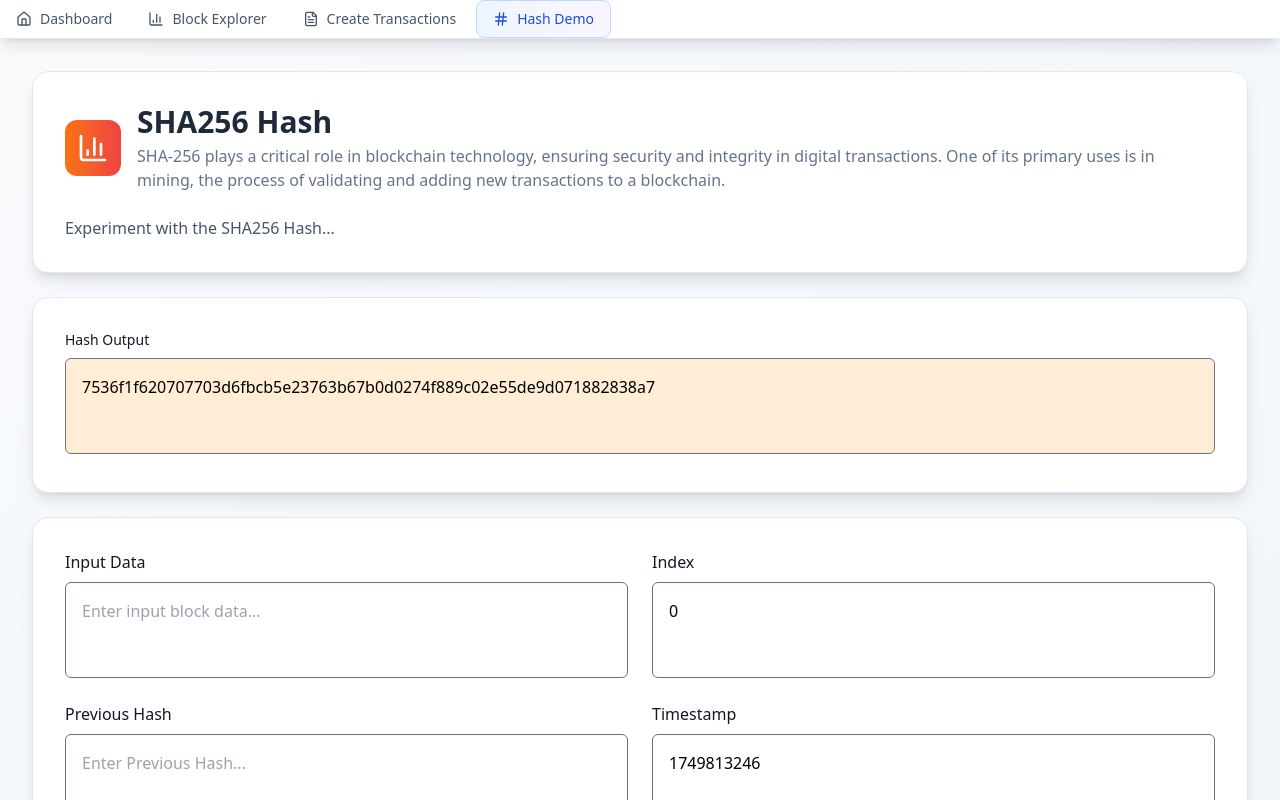
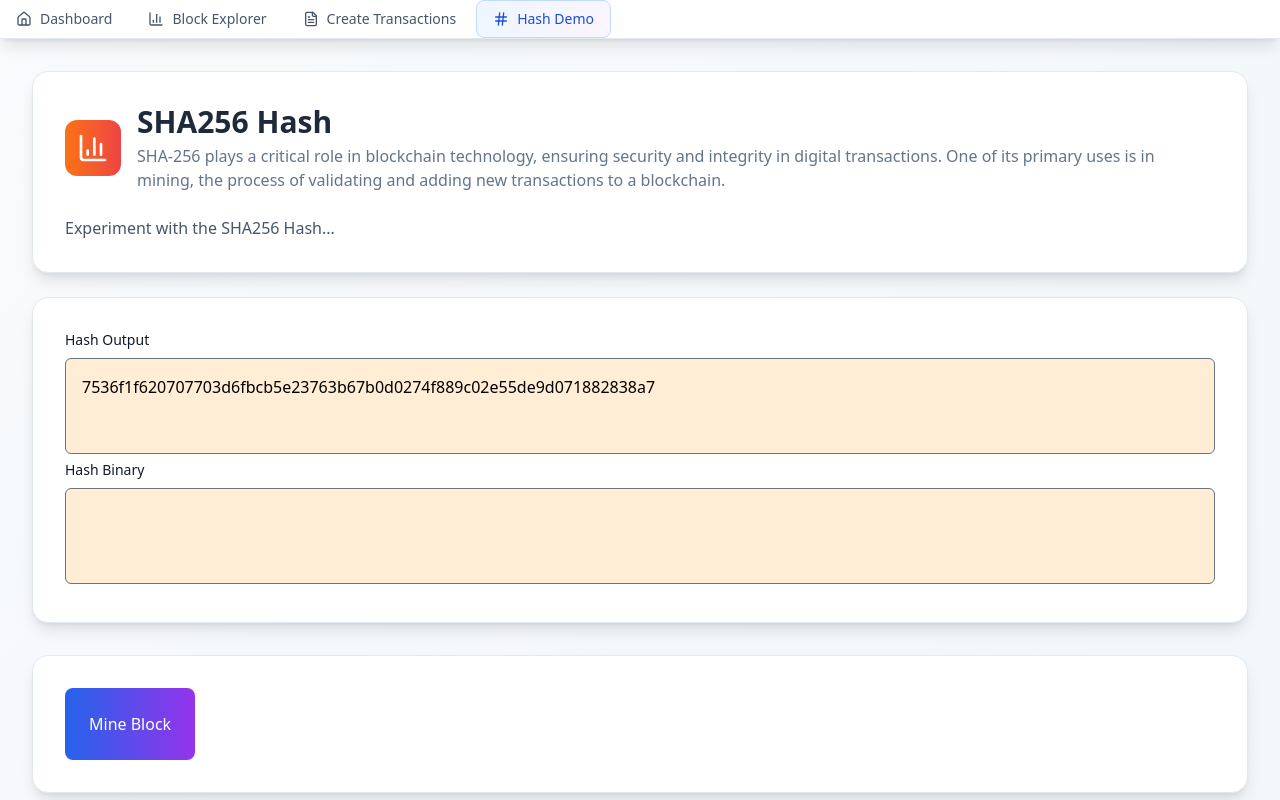
Before and after one commit to StuvanFIT/Blockchain-Network-Educational-Tool, a React (Create React App) app in the folder explorer/: page /hash in a window 1280 px wide. Shown: the top 800 px of the page. Built offline with nearby package versions, Linux system fonts and the light colour scheme.

Commit message:
feat: implemented mine block button in hash demo to allow the user to observe the hashoutput and the binary result that was compared with the difficulty level

```diff
--- a/explorer/imports/blockchain/blockchain.ts
+++ b/explorer/src/blockchain/blockchain.ts
@@ -131,8 +131,12 @@ const generatenextBlockWithTransaction = (receiverAddress: string, amount: numbe
 
 const findBlock = (index: number, previousHash: string, timestamp: number, data: Transaction[], difficulty: number): Block => {
     let nonce = 0;
+    let attempts = 0;
+
     while (true) {
         const hash: string = calculateHash(index, previousHash, timestamp, data, difficulty, nonce);
+        attempts++;
+
         if (hashMatchesDifficulty(hash, difficulty)) {
             return new Block(index, hash, previousHash, timestamp, data, difficulty, nonce);
         }
@@ -295,5 +299,5 @@ export {
     Block, getBlockchain, getUnspentTxOuts, getLatestBlock, sendTransaction,
     generateRawNextBlock, generateNextBlock, generatenextBlockWithTransaction,
     handleReceivedTransaction, getMyUnspentTransactionOutputs,
-    getAccountBalance, isValidBlockStructure, replaceChain, addBlockToChain
+    getAccountBalance, isValidBlockStructure, replaceChain, addBlockToChain, findBlock
 };
--- a/explorer/src/components/HashDemo.tsx
+++ b/explorer/src/components/HashDemo.tsx
@@ -1,6 +1,8 @@
-import React, { useEffect, useState }  from 'react';
+import React, { useEffect, useState, useRef }  from 'react';
 import { BarChart3 } from "lucide-react";
 import CryptoJS from 'crypto-js';
+
+import { hexToBinary } from '../blockchain/utils';
 
 // Analytics Page
 export const HashDemo = () => {
@@ -8,13 +10,19 @@ export const HashDemo = () => {
   const getCurrentTimestamp = (): number => Math.round(new Date().getTime() / 1000);
 
   const [hash, setHash] = useState('');
+  const [hashBinary, setHashBinary] = useState('');
 
   const [data, setData] = useState('');
   const [index, setIndex] = useState(0);
   const [previousHash, setPreviousHash] = useState('');
   const [timestamp, setTimeStamp] = useState(getCurrentTimestamp());
   const [difficulty, setDifficulty] = useState('');
-  const [nonce, setNonce] = useState('');
+  const [nonce, setNonce] = useState(0);
+
+  //Mining Status
+  const [isMining, setIsMining] = useState(false);
+  const isMiningRef = useRef(false);
+  const [miningStatus, setMiningStatus] = useState({attempts: 0, timeStarted: 0, timeFinished: "Pending..."});
 
 
   const handleChange = (setter: Function) => (e: React.ChangeEvent<HTMLTextAreaElement>) => {
@@ -23,8 +31,6 @@ export const HashDemo = () => {
 
   const calcHashDemo = (index:number, previousHash:string, timestamp:number, data:string, difficulty:number, nonce: number):string =>
     CryptoJS.SHA256(`${index ?? ''}${previousHash ?? ''}${timestamp ?? ''}${data ?? ''}${difficulty ?? ''}${nonce ?? ''}`).toString();
-
-
 
   useEffect(() => {
     const allEmpty = [data, index, previousHash, timestamp, difficulty, nonce].every(f => !f);
@@ -35,6 +41,67 @@ export const HashDemo = () => {
     }
   }, [data, index, previousHash, timestamp, difficulty, nonce]);
 
+  const hashMatchesDifficulty = (hash: string, difficulty: number): boolean => {
+      const hashInBinary: string = hexToBinary(hash);
+      const requiredPrefix: string = '0'.repeat(difficulty);
+      return hashInBinary.startsWith(requiredPrefix);
+  };
+
+  const mineBlock = async () =>{
+    if (isMiningRef.current){
+      return;
+    };
+    //We are mining now
+    setIsMining(true);
+    isMiningRef.current = true;
+    setMiningStatus({attempts:0, timeStarted: Date.now(), timeFinished: "Pending..."});
+
+    //Find the matching block
+    let attempts = 0;
+    let currNonce = 0;
+
+    while (true) {
+
+
+      const currHash =  calcHashDemo(Number(index), previousHash, Number(timestamp), data, Number(difficulty), currNonce);
+
+      attempts++;
+
+      //Every 1000 attempts, update the UI
+      if (attempts % 1000 ===0 ){
+        setMiningStatus({attempts: attempts, timeStarted: miningStatus.timeStarted, timeFinished: miningStatus.timeFinished});
+        setNonce(currNonce);
+        setHash(currHash);
+        setHashBinary(hexToBinary(currHash))
+        //ALlow the UI to update
+        await new Promise(resolve => setTimeout(resolve, 1));
+      };
+
+      //Check if we have a matching block --> zeroes match the difficulty level given
+      if (hashMatchesDifficulty(currHash, Number(difficulty))) {
+        setNonce(currNonce);
+        setHash(currHash);
+        setHashBinary(hexToBinary(currHash))
+        setMiningStatus({attempts: attempts, timeStarted: miningStatus.timeStarted, timeFinished: Date.now().toString()});
+        setIsMining(false);
+        isMiningRef.current = false;
+        return;
+      };
+
+      currNonce++;
+
+      //Limit break
+      if (attempts > 1000000){
+        setIsMining(false);
+        isMiningRef.current = false;
+        setMiningStatus({attempts:attempts,  timeStarted: miningStatus.timeStarted, timeFinished: miningStatus.timeFinished});
+        alert('Mining has halted after 1,000,000 attempts. Maybe try reducing the difficulty.');
+        return;
+      };
+
+    };
+
+  }
 
 
 
@@ -58,8 +125,25 @@ export const HashDemo = () => {
         <div className="bg-white rounded-2xl shadow-lg p-8 border border-slate-200">
             <label htmlFor="hash-output" className="block mb-2 text-sm font-medium text-gray-900">Hash Output</label>
             <textarea id="hash-output" className='w-full h-24 p-4 border border-gray-500 rounded-md bg-orange-100 resize-none' value={hash} spellCheck={false}></textarea>
+            <label htmlFor="hash-binary" className="block mb-2 text-sm font-medium text-gray-900">Hash Binary</label>
+            <textarea id="hash-binary" className='w-full h-24 p-4 border border-gray-500 rounded-md bg-orange-100 resize-none' value={hashBinary} spellCheck={false}></textarea>
          </div>
 
+        <div className='bg-white rounded-2xl shadow-lg p-8 border border-slate-200 mt-8 mb-8'>
+          <button
+          onClick={mineBlock}
+          disabled={isMining}
+          className='px-6 py-6 rounded-lg bg-gradient-to-r from-blue-600 to-purple-600 text-white font-medium'>Mine Block</button>
+
+          {isMining && (
+            <div>
+              <div>Attempts: {miningStatus.attempts} </div>
+              <div>Time Started: {miningStatus.timeStarted} </div>
+              <div>Time Completed: {miningStatus.timeFinished} </div>
+            </div>
+
+          )}
+        </div>
 
         <div className="bg-white rounded-2xl mt-6 shadow-lg p-8 border border-slate-200">
           <div className="flex items-center gap-4 mb-6">
--- a/explorer/tsconfig.json
+++ b/explorer/tsconfig.json
@@ -21,7 +21,7 @@
     "jsx": "react-jsx",
   },
   "include": [
-    "imports/blockchain/main.ts",
+    "src/blockchain/main.ts",
     "src"
 , "main"  ]
 }
```
Also changed, not shown: explorer/src/blockchain/main.ts (renamed from explorer/imports/blockchain/main.ts), explorer/src/blockchain/p2p.ts (renamed from explorer/imports/blockchain/p2p.ts), explorer/src/blockchain/transaction.ts (renamed from explorer/imports/blockchain/transaction.ts), explorer/src/blockchain/transactionPool.ts (renamed from explorer/imports/blockchain/transactionPool.ts), explorer/src/blockchain/utils.ts (renamed from explorer/imports/blockchain/utils.ts), explorer/src/blockchain/wallet.ts (renamed from explorer/imports/blockchain/wallet.ts).
